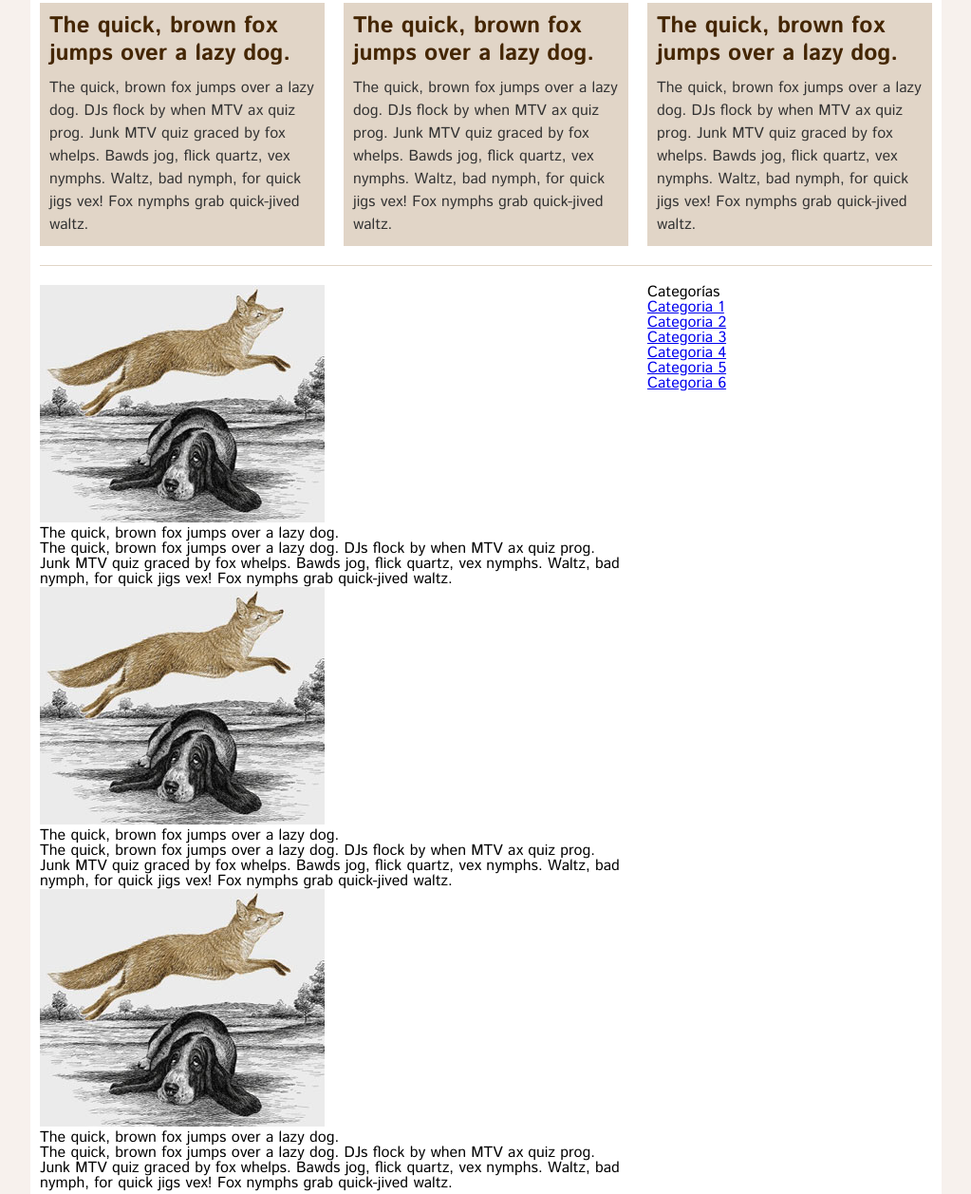
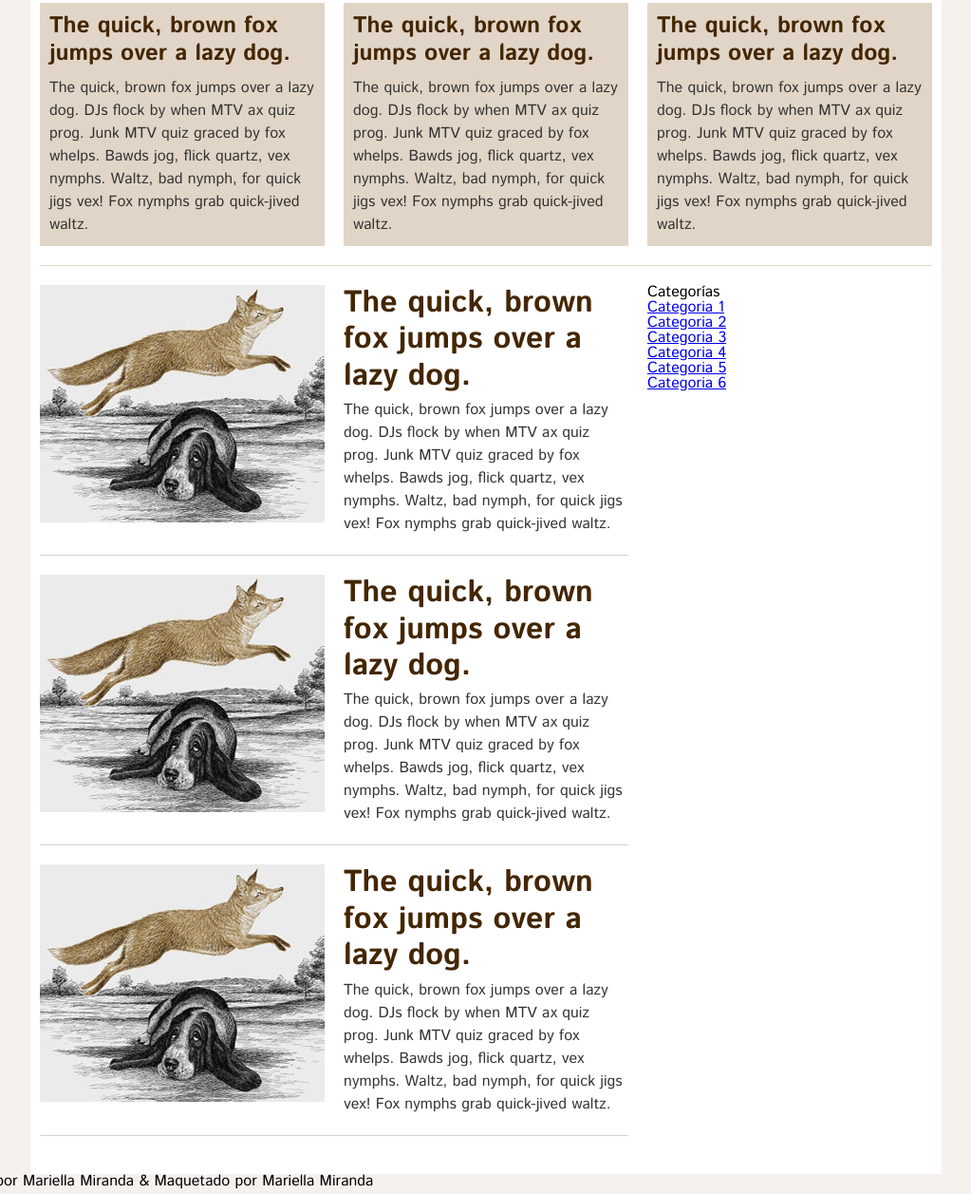
Before and after one commit to Area51TrainingCenter/html5_group47, a plain HTML site: page mod2/class_02/maquetado/html/index.html in a window 1280 px wide. Shown: the part 439-1696 px from the top of the page at 95% size, without its empty margins (128-1151 px from the left). Drawn offline with Linux system fonts and the light colour scheme.

Commit message:
PSD practica 2

```diff
--- a/mod2/class_02/maquetado/html/css/main.css
+++ b/mod2/class_02/maquetado/html/css/main.css
@@ -109,6 +109,33 @@ header li a {
   float: left;
   width: 620px;
 }
+#flujo .noticia {
+  padding-bottom:20px;
+  margin-bottom: 20px;
+  border-bottom: 1px solid rgb(216, 208, 204);
+  overflow: hidden;
+}
+#flujo .noticia>img {
+  float: left;
+  margin-right: 20px;
+}
+#flujo .noticia>h1 {
+  margin-bottom: 5px;
+  font-size: 32px;
+  font-weight: bold;
+  line-height: 120%;
+  color: rgb(68, 38, 3);
+}
+#flujo .noticia>p {
+  margin-bottom: 10px;
+  font-size: 16px;
+  line-height: 150%;
+  color: rgb(51, 51, 51);
+}
+#flujo .noticia>p:last-child{
+  margin-bottom: 0;
+}
+
 #sidebar {
   float: right;
   width: 300px;
```
Also changed, not shown: 1 other file.
